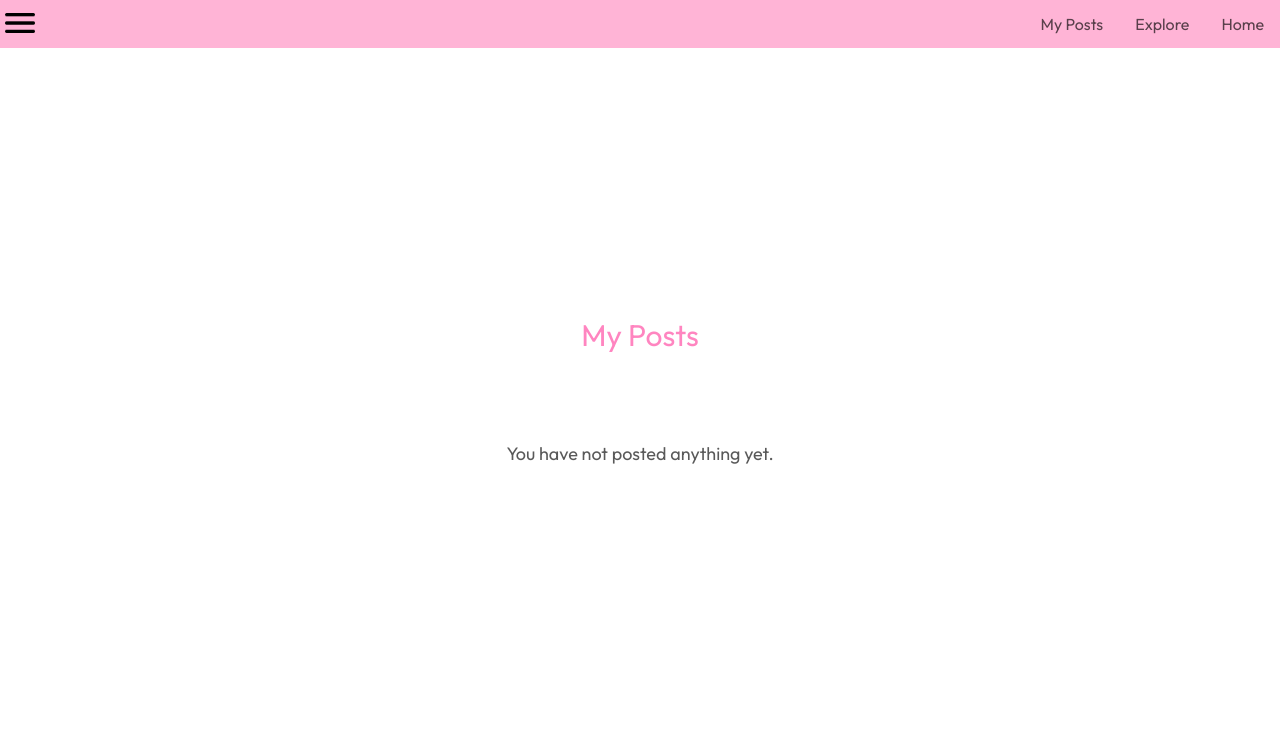
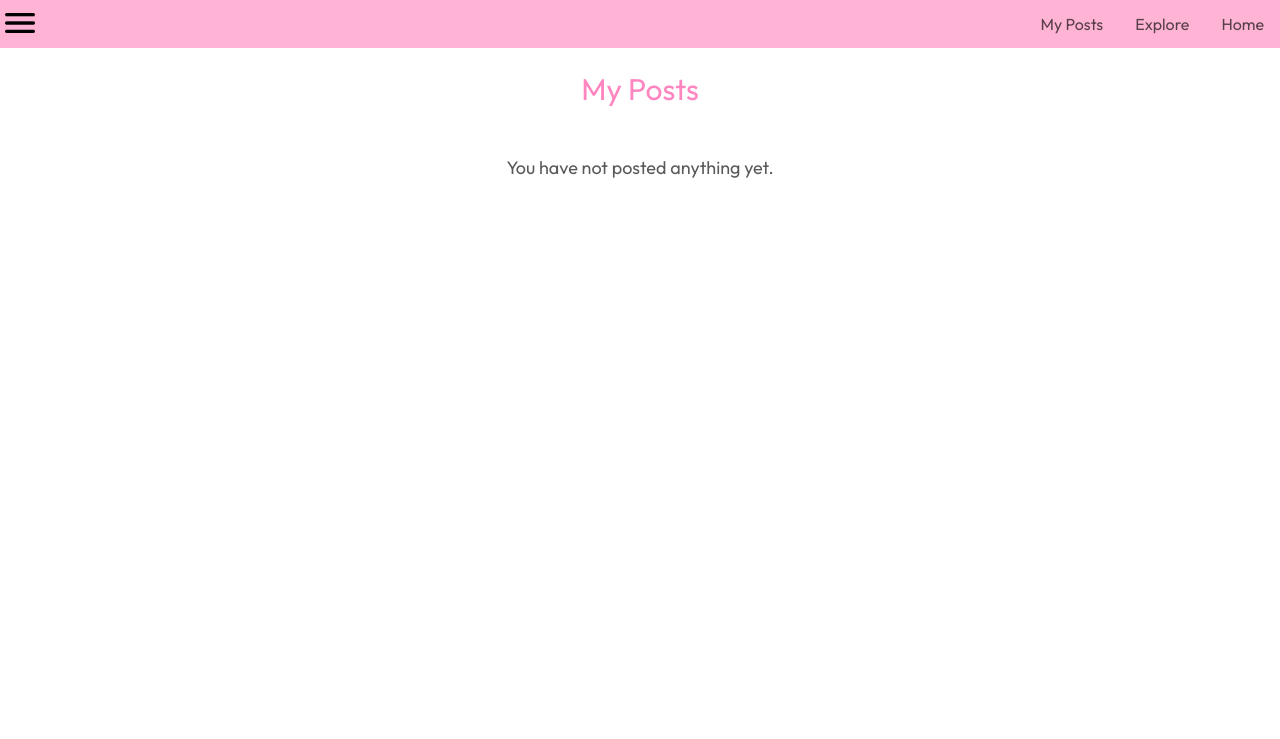
Before and after one commit to leoli33/CSE312_666, a Flask app: template templates/my_posts.html in a window 1280 px wide. Shown: the top 739 px of the page. Run offline with Flask 3, Linux system fonts and the light colour scheme; the template is opened without the code that fills it, so the values that code supplies are empty.

Commit message:
ad just how thread display in post.html

```diff
--- a/static/css/post.css
+++ b/static/css/post.css
@@ -1,5 +1,6 @@
 .post-container-top-space {
-    margin-top: 50px;
+    margin-top: 0;
+    padding-top: 10px;
 }
 .icon {
     width: 40px;
@@ -31,20 +32,32 @@
     cursor: pointer;
     z-index: 10;
 }
+
+
 .post-summary {
     cursor: pointer;
     border: 1px solid #ccc;
     border-radius: 4px;
     display: flex;
-    margin: 10px 0;
+    margin: 10px auto;
     justify-content: space-between;
     align-items: center;
     padding: 10px;
     border-bottom: 1px solid #ccc;
     background: #ffffff;
+    width: 100vh;
+    box-sizing: border-box;
 }
+
 .post-summary:hover {
     background-color: #f9f9f9;
+}
+
+.post-summary h3 {
+    white-space: nowrap;
+    overflow: hidden;
+    text-overflow: ellipsis;
+    width: 70%;
 }
 
 .sidebar {
--- a/static/css/styles.css
+++ b/static/css/styles.css
@@ -55,13 +55,13 @@ body {
 .container {
     display: flex;
     flex-direction: column;
-    width: 70vw;
+    width: 90vw;
     align-items: center;
-    justify-content: center;
+    justify-content: flex-start;
     place-items: center;
     overflow: hidden;
     overflow-y: auto;
-    padding-top: 38px;
+    padding-top: 50px;
     height: calc(100vh - 60px);
     margin: 0 auto;
     box-sizing: border-box;
```
